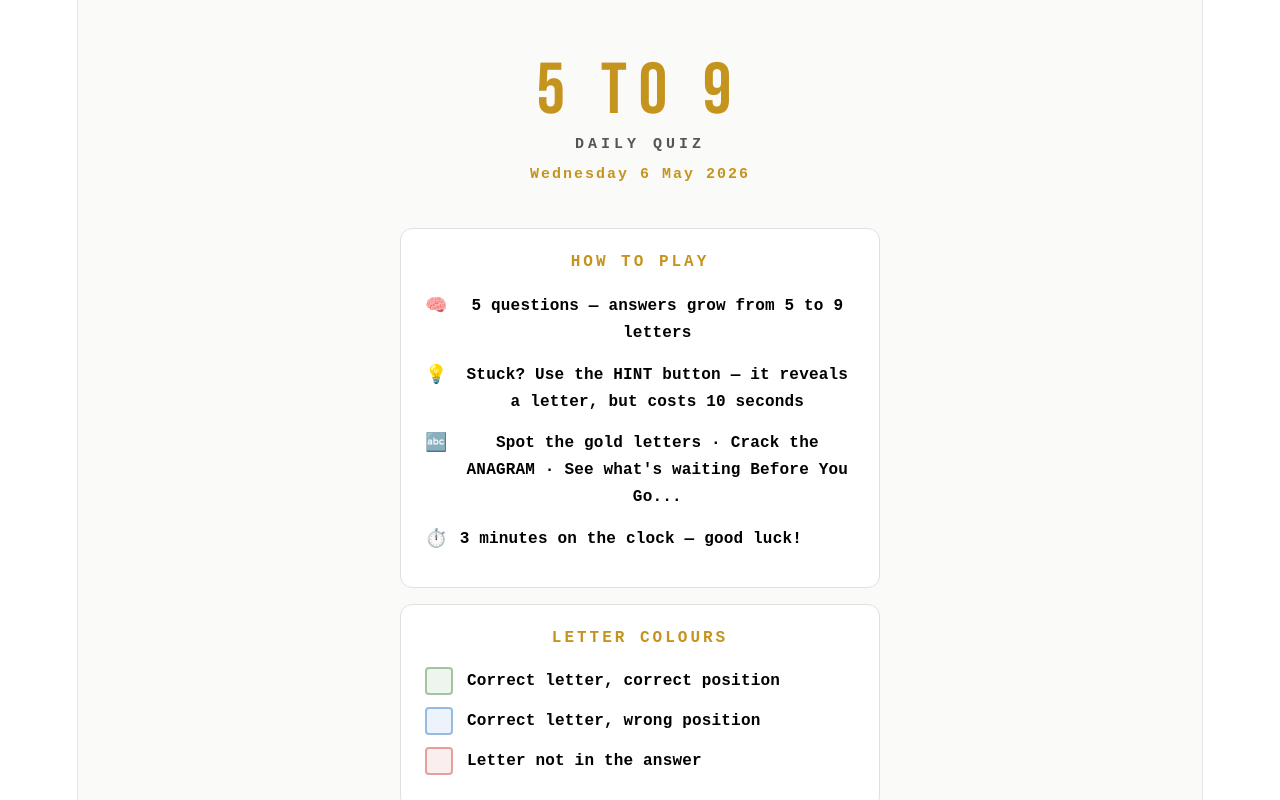
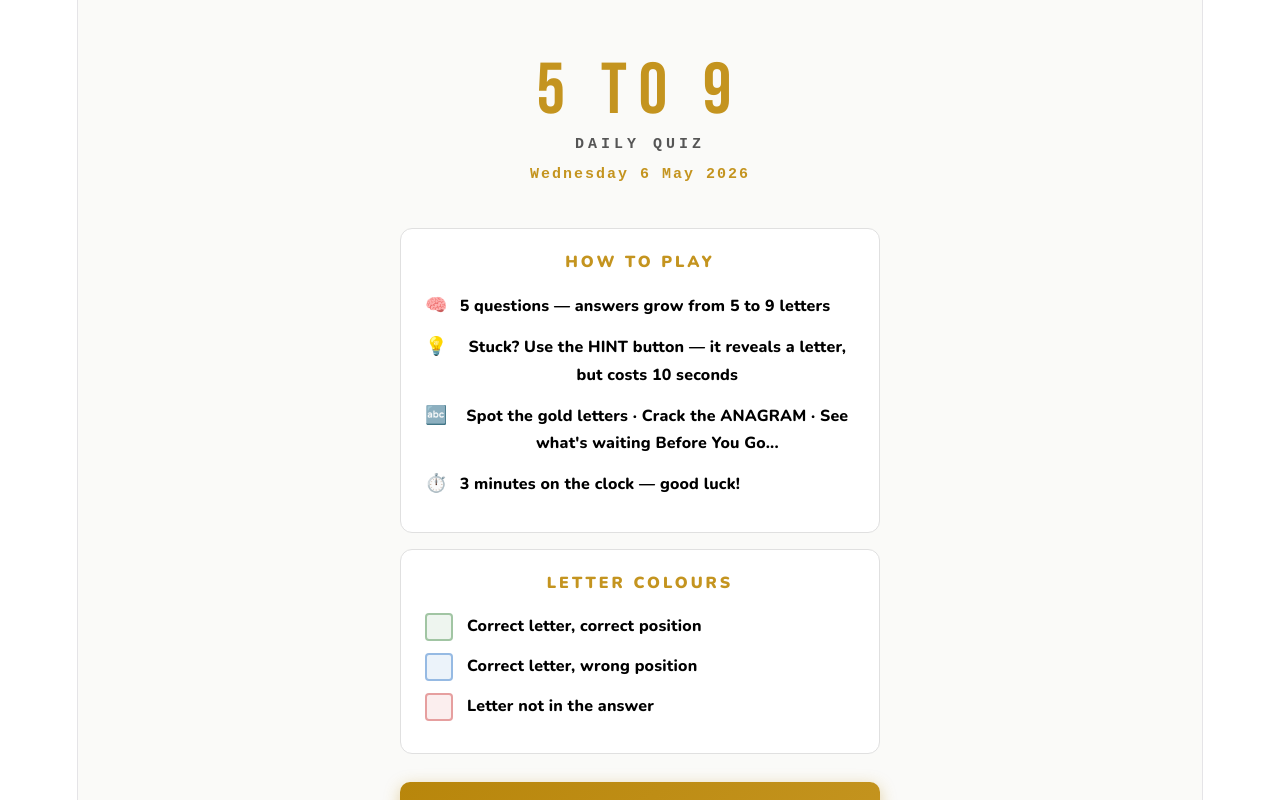
Before and after one commit to macataq2015-debug/five-to-nine, a React (Vite) app: page / in a window 1280 px wide. Shown: the top 800 px of the page. Built offline with nearby package versions, Linux system fonts and the light colour scheme.

Commit message:
Nunito font, ATTITUDE May 10, date URL preview sandbox

```diff
--- a/src/App.jsx
+++ b/src/App.jsx
@@ -156,7 +156,7 @@ function evaluateGuess(guess, answer) {
 
 // ─── CSS ─────────────────────────────────────────────────────────────────────
 const CSS = `
-  @import url('https://fonts.googleapis.com/css2?family=Bebas+Neue&display=swap');
+  @import url('https://fonts.googleapis.com/css2?family=Bebas+Neue&family=Nunito:wght@700;800;900&display=swap');
   @keyframes shake{0%,100%{transform:translateX(0)}25%{transform:translateX(-8px)}75%{transform:translateX(8px)}}
   @keyframes blink{0%,100%{opacity:1}50%{opacity:0}}
   @keyframes fadeUp{from{opacity:0;transform:translateY(16px)}to{opacity:1;transform:translateY(0)}}
@@ -414,7 +414,7 @@ export default function FiveToNine() {
   const QuoteDisplay = () => (
     <div style={{ maxWidth:440, border:"1px solid #e0e0e0", borderRadius:10, padding:"22px 26px", animation:"fadeUp 0.8s ease", textAlign:"left", marginBottom:16, width:"100%", background:"#ffffff" }}>
       <div style={{ fontSize:13, letterSpacing:3, color:"#c4941f", marginBottom:14, fontWeight:700 }}>BEFORE YOU GO...</div>
-      <p style={{ fontSize:17, lineHeight:2.0, color:"#000000", fontStyle:"italic", fontWeight:800, margin:0, whiteSpace:"pre-wrap" }}>
+      <p style={{ fontSize:17, lineHeight:2.0, color:"#000000", fontStyle:"italic", fontWeight:800, fontFamily:"'Nunito',sans-serif", margin:0, whiteSpace:"pre-wrap" }}>
         {puzzle.quote.split(puzzle.anagram.answer).map((part,i,arr) => {
           const urlRegex = /(https?:\/\/[^\s]+)/g;
           const withLinks = part.split(urlRegex).map((chunk,j) =>
@@ -521,7 +521,7 @@ export default function FiveToNine() {
         {new Date().toLocaleDateString("en-GB", { weekday:"long", day:"numeric", month:"long", year:"numeric" })}
       </p>
       <div style={{ width:"100%", maxWidth:480, border:"1px solid #e0e0e0", borderRadius:12, padding:"20px 24px", marginBottom:16, background:"#ffffff" }}>
-        <div style={{ fontSize:16, letterSpacing:3, color:"#c4941f", marginBottom:18, fontWeight:800 }}>HOW TO PLAY</div>
+        <div style={{ fontSize:16, letterSpacing:3, color:"#c4941f", marginBottom:18, fontWeight:900, fontFamily:"'Nunito',sans-serif" }}>HOW TO PLAY</div>
         {[
           ["🧠","5 questions — answers grow from 5 to 9 letters"],
           ["💡","Stuck? Use the HINT button — it reveals a letter, but costs 10 seconds"],
@@ -530,12 +530,12 @@ export default function FiveToNine() {
         ].map(([icon,text],i) => (
           <div key={i} style={{ display:"flex", gap:12, alignItems:"flex-start", marginBottom:14 }}>
             <span style={{ fontSize:18, flexShrink:0 }}>{icon}</span>
-            <span style={{ fontSize:16, color:"#000000", lineHeight:1.7, fontWeight:700 }}>{text}</span>
+            <span style={{ fontSize:16, color:"#000000", lineHeight:1.7, fontWeight:800, fontFamily:"'Nunito',sans-serif" }}>{text}</span>
           </div>
         ))}
       </div>
       <div style={{ width:"100%", maxWidth:480, border:"1px solid #e0e0e0", borderRadius:12, padding:"20px 24px", marginBottom:28, background:"#ffffff" }}>
-        <div style={{ fontSize:16, letterSpacing:3, color:"#c4941f", marginBottom:16, fontWeight:800 }}>LETTER COLOURS</div>
+        <div style={{ fontSize:16, letterSpacing:3, color:"#c4941f", marginBottom:16, fontWeight:900, fontFamily:"'Nunito',sans-serif" }}>LETTER COLOURS</div>
         {[
           { color:"#2e7d32", bg:"rgba(46,125,50,0.08)", border:"rgba(46,125,50,0.4)", label:"Correct letter, correct position" },
           { color:"#1565c0", bg:"rgba(21,101,192,0.08)", border:"rgba(21,101,192,0.4)", label:"Correct letter, wrong position" },
@@ -543,7 +543,7 @@ export default function FiveToNine() {
         ].map(({ color, bg, border, label },i) => (
           <div key={i} style={{ display:"flex", alignItems:"center", gap:14, marginBottom:12 }}>
             <div style={{ width:28, height:28, borderRadius:4, background:bg, border:`2px solid ${border}`, flexShrink:0 }} />
-            <span style={{ fontSize:16, color:"#000000", fontWeight:700 }}>{label}</span>
+            <span style={{ fontSize:16, color:"#000000", fontWeight:800, fontFamily:"'Nunito',sans-serif" }}>{label}</span>
           </div>
         ))}
       </div>
@@ -630,7 +630,7 @@ export default function FiveToNine() {
         </div>
         <div style={{ width:"100%", maxWidth:580, marginBottom:16 }}>{done.map((r,i)=><RoundSummary key={i} r={r} i={i}/>)}</div>
         <div style={{ fontSize:18, letterSpacing:4, color:"#c4941f", marginBottom:6, textAlign:"center", fontWeight:700 }}>ANAGRAM</div>
-        <div style={{ fontSize:18, color:"#000000", fontStyle:"italic", marginBottom:16, textAlign:"center", maxWidth:400, lineHeight:1.6, fontWeight:700 }}>{puzzle.anagram.clue}</div>
+        <div style={{ fontSize:18, color:"#000000", fontStyle:"italic", marginBottom:16, textAlign:"center", maxWidth:400, lineHeight:1.6, fontWeight:800, fontFamily:"'Nunito',sans-serif" }}>{puzzle.anagram.clue}</div>
         <div style={{ fontSize:11, color:"#c4941f", letterSpacing:2, marginBottom:16, textAlign:"center", fontWeight:700 }}>↓ TAP A LETTER TO PLACE IT</div>
         <div style={{ display:"flex", gap:8, justifyContent:"center", marginBottom:8, flexWrap:"nowrap", width:"100%", maxWidth:500 }}>
           {puzzle.anagram.letters.map((l,i) => {
@@ -683,8 +683,8 @@ export default function FiveToNine() {
         {done.length>0&&<div style={{ marginBottom:12 }}>{done.map((r,i)=><RoundSummary key={i} r={r} i={i}/>)}</div>}
 
         <div style={{ border:"1px solid #e0e0e0", borderRadius:8, padding:"14px 18px", marginBottom:16, background:"#ffffff" }}>
-          <div style={{ fontSize:15, letterSpacing:2, color:"#c4941f", marginBottom:10, fontWeight:800 }}>QUESTION {roundIdx+1} · {alen} LETTERS</div>
-          <div style={{ fontSize:22, color:"#000000", lineHeight:1.5, fontWeight:700 }}>{round.clue}</div>
+          <div style={{ fontSize:15, letterSpacing:2, color:"#c4941f", marginBottom:10, fontWeight:900, fontFamily:"'Nunito',sans-serif" }}>QUESTION {roundIdx+1} · {alen} LETTERS</div>
+          <div style={{ fontSize:22, color:"#000000", lineHeight:1.5, fontWeight:900, fontFamily:"'Nunito',sans-serif" }}>{round.clue}</div>
         </div>
 
         <div style={{ marginBottom:8 }}>
```
